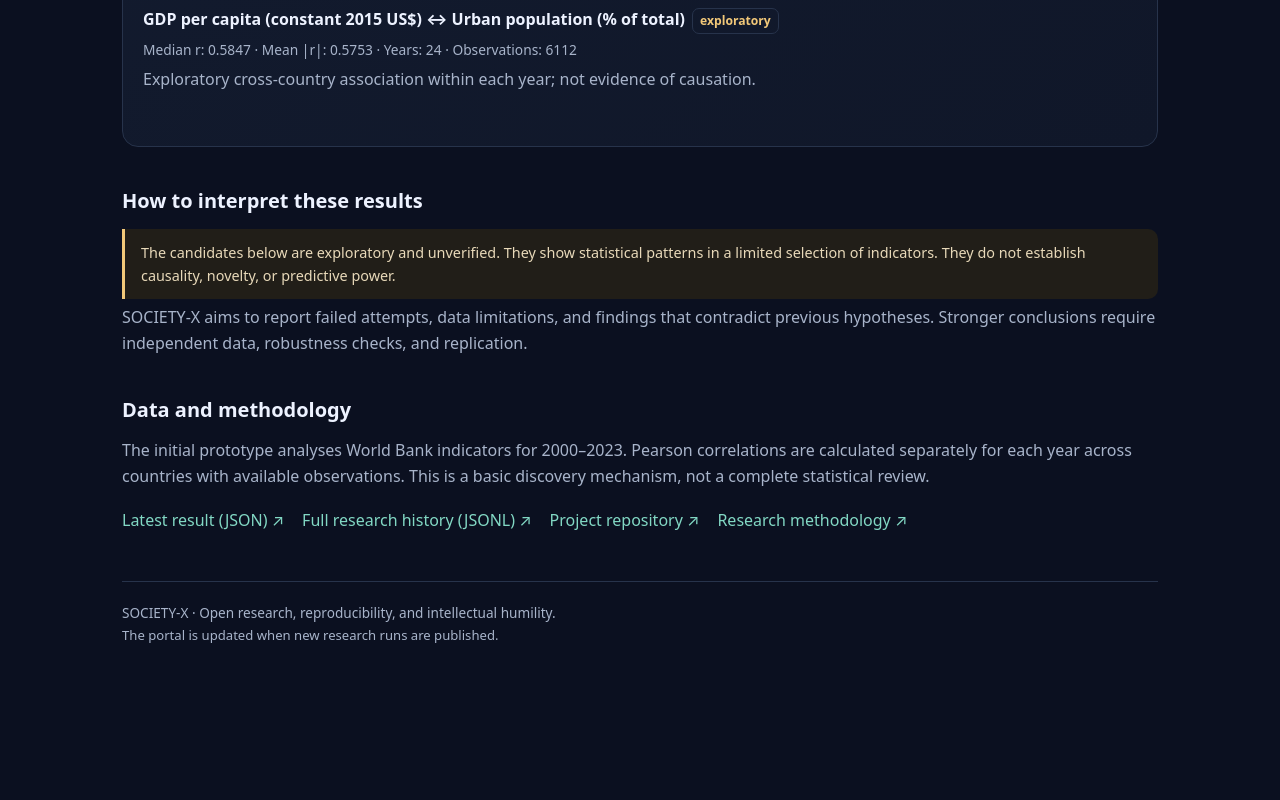
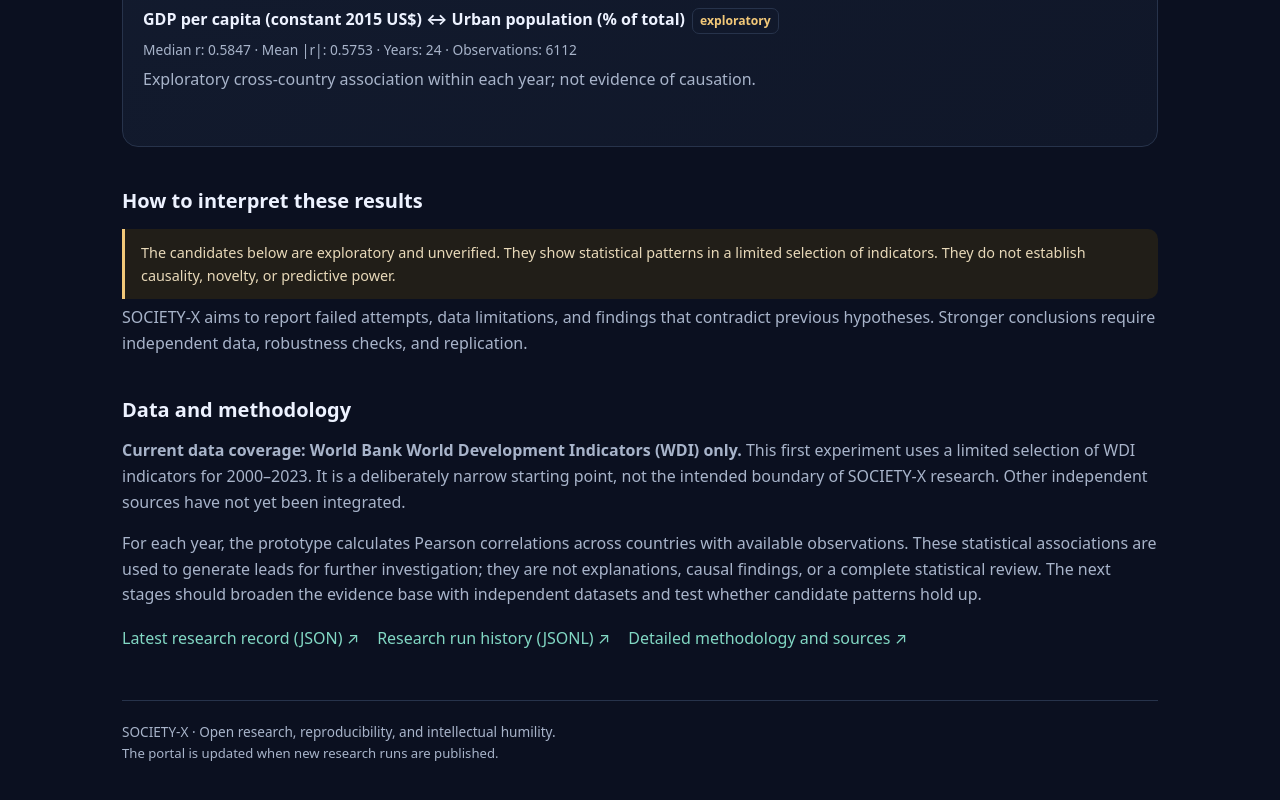
Before and after one commit to Society-X-D/society-x-d.github.io, a plain HTML site: page index.html in a window 1280 px wide. Shown: the part 1922-2722 px from the top of the page. Before the commit the page ends 2648 px from the top, so only its background shows below. Drawn offline with Linux system fonts and the light colour scheme.

Commit message:
Clarify data coverage and remove repository link

```diff
--- a/index.html
+++ b/index.html
@@ -40,8 +40,9 @@ a{color:var(--accent);text-decoration:none}a:hover{text-decoration:underline}.li
 </section>
 <section class="section">
 <h2>Data and methodology</h2>
-<p>The initial prototype analyses World Bank indicators for 2000–2023. Pearson correlations are calculated separately for each year across countries with available observations. This is a basic discovery mechanism, not a complete statistical review.</p>
-<div class="links"><a href="./results/latest.json">Latest result (JSON) ↗</a><a href="./results/history.jsonl">Full research history (JSONL) ↗</a><a href="https://github.com/Society-X-D/society-x-d.github.io">Project repository ↗</a><a href="./docs/RESEARCH_METHOD.md">Research methodology ↗</a></div>
+<p><strong>Current data coverage: World Bank World Development Indicators (WDI) only.</strong> This first experiment uses a limited selection of WDI indicators for 2000–2023. It is a deliberately narrow starting point, not the intended boundary of SOCIETY-X research. Other independent sources have not yet been integrated.</p>
+<p>For each year, the prototype calculates Pearson correlations across countries with available observations. These statistical associations are used to generate leads for further investigation; they are not explanations, causal findings, or a complete statistical review. The next stages should broaden the evidence base with independent datasets and test whether candidate patterns hold up.</p>
+<div class="links"><a href="./results/latest.json">Latest research record (JSON) ↗</a><a href="./results/history.jsonl">Research run history (JSONL) ↗</a><a href="./docs/RESEARCH_METHOD.md">Detailed methodology and sources ↗</a></div>
 </section>
 <div class="footer">SOCIETY-X · Open research, reproducibility, and intellectual humility.<br><span class="small">The portal is updated when new research runs are published.</span></div>
 </main>
```
